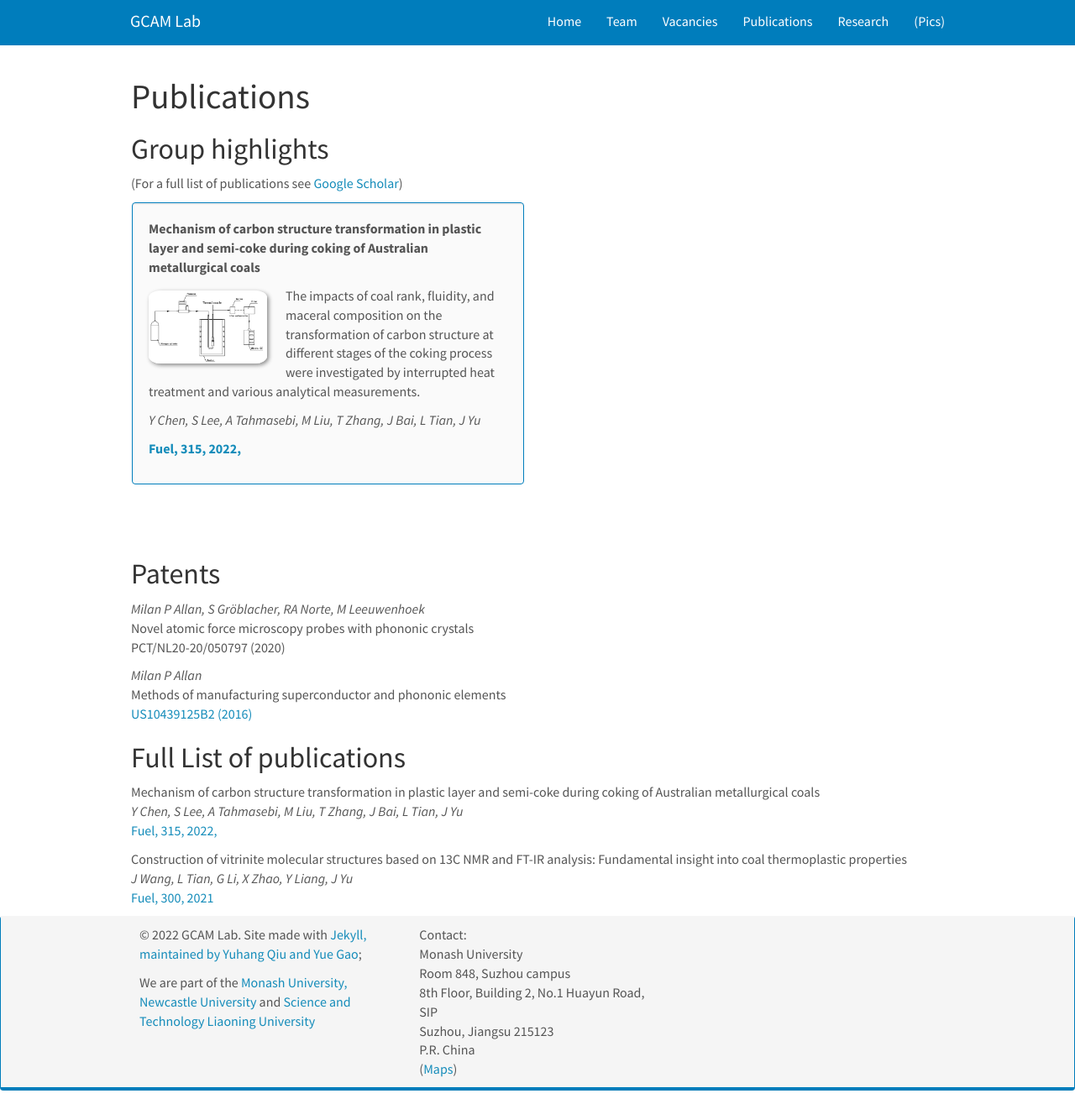
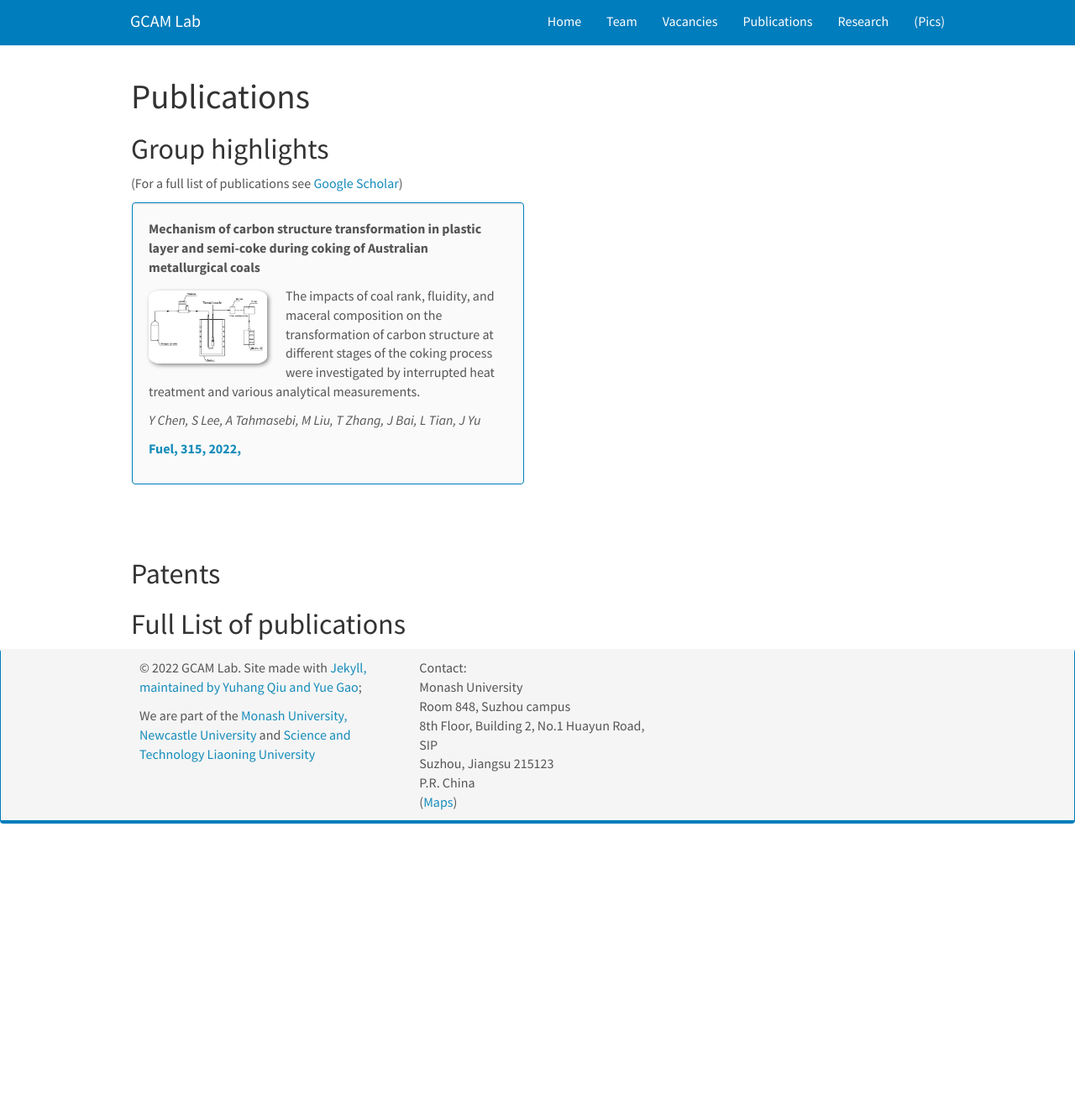
Before and after one commit to GCAMLab/GCAMLab.github.io, a Jekyll site: the page built from _pages/publications.md, in a window 1280 px wide and 1321 px high. Shown: the whole window at 84% size. Built offline with Jekyll 4.4.1, drawn with Linux system fonts in a browser that asks for light colours; nearby versions of some CDN libraries.

Commit message:
Update publications.md

```diff
--- a/_pages/publications.md
+++ b/_pages/publications.md
@@ -53,15 +53,15 @@ permalink: /publications/
 
 
 ## Patents
-<em>Milan P Allan, S Gröblacher, RA Norte, M Leeuwenhoek</em><br />Novel atomic force microscopy probes with phononic crystals<br /> PCT/NL20-20/050797 (2020)
+<!-- <em>Milan P Allan, S Gröblacher, RA Norte, M Leeuwenhoek</em><br />Novel atomic force microscopy probes with phononic crystals<br /> PCT/NL20-20/050797 (2020)
 
-<em>Milan P Allan</em><br /> Methods of manufacturing superconductor and phononic elements <br /> <a href="https://patents.google.com/patent/US10439125B2/en?inventor=Milan+ALLAN&oq=inventor:(Milan+ALLAN)">US10439125B2 (2016)</a>
+<em>Milan P Allan</em><br /> Methods of manufacturing superconductor and phononic elements <br /> <a href="https://patents.google.com/patent/US10439125B2/en?inventor=Milan+ALLAN&oq=inventor:(Milan+ALLAN)">US10439125B2 (2016)</a> -->
 
 ## Full List of publications
 
-{% for publi in site.data.publist %}
+<!-- {% for publi in site.data.publist %}
 
   {{ publi.title }} <br />
   <em>{{ publi.authors }} </em><br /><a href="{{ publi.link.url }}">{{ publi.link.display }}</a>
 
-{% endfor %}
+{% endfor %} -->
```
